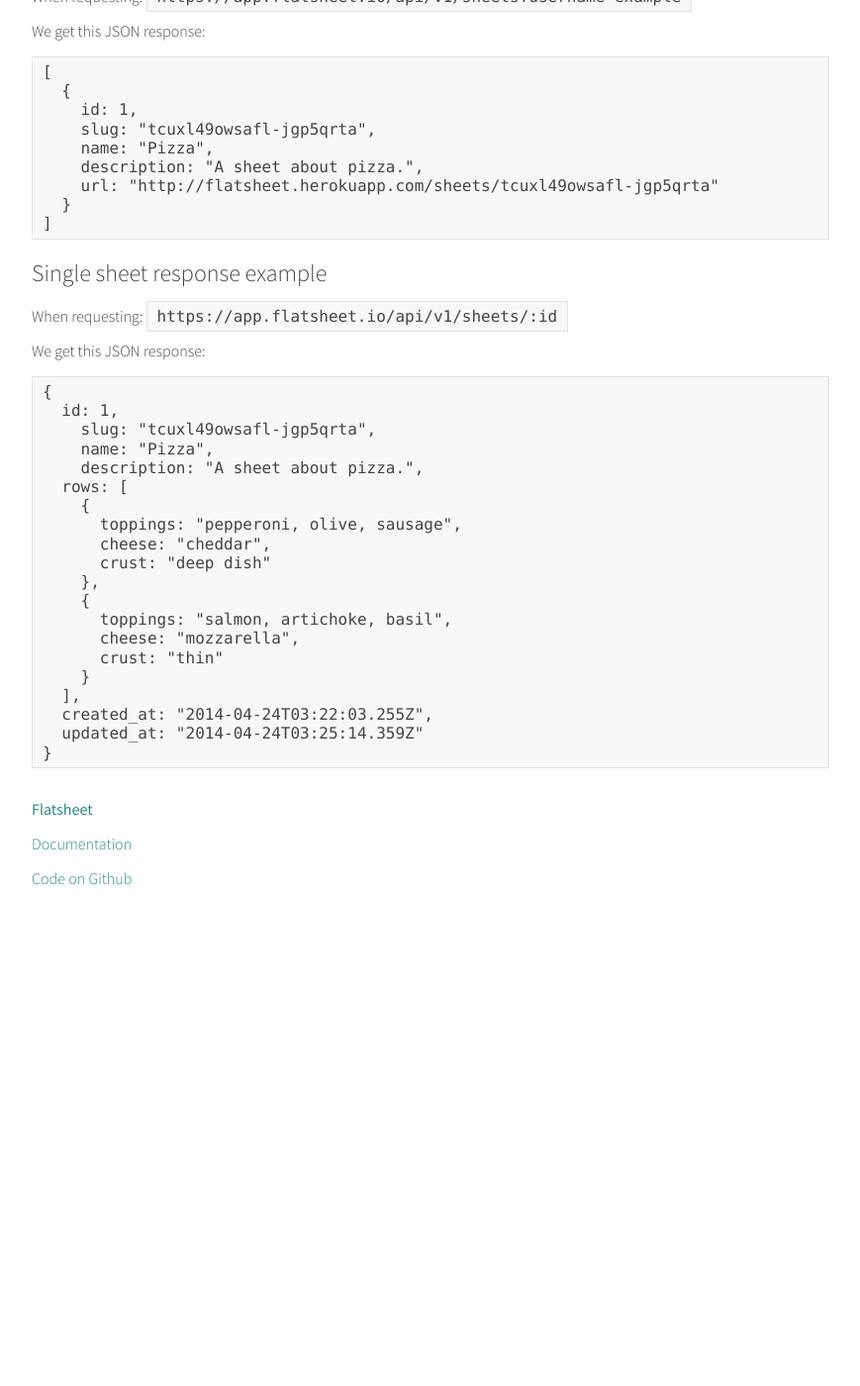
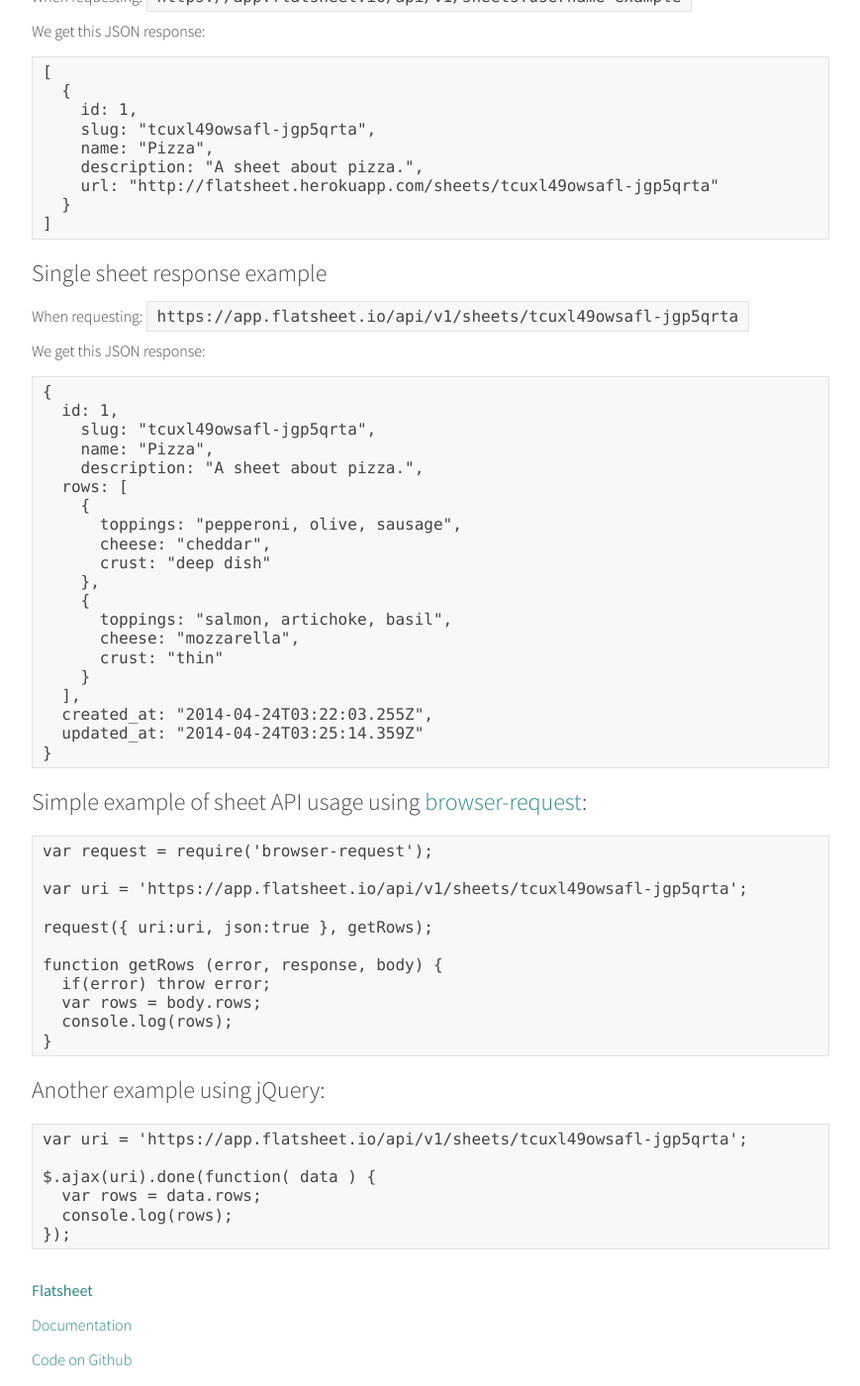
Before and after one commit to flatsheet/flatsheet.github.io, a Jekyll site: the page built from docs/index.md, in a window 1280 px wide and 1400 px high, scrolled down 295 px. Shown: the whole window at 99% size, without its empty margins (32-901 px from the left). Built offline with Jekyll 4.4.1, drawn with Linux system fonts in a browser that asks for light colours; nearby versions of some CDN libraries; Markdown is read by kramdown in place of the engine named in the settings; before the commit the page ends 1208 px from its top, so only the background shows below that.

Commit message:
update docs and fux front page typo

````diff
--- a/docs/index.md
+++ b/docs/index.md
@@ -8,7 +8,7 @@ There are currently two API endpoints.
 
 **To get a list of sheets:** [https://app.flatsheet.io/api/v1/sheets?username=example](https://app.flatsheet.io/api/v1/sheets?username=example)
 
-**To get individual sheets:** [https://app.flatsheet.io/api/v1/sheets/:id](https://app.flatsheet.io/api/v1/sheets/:id)
+**To get individual sheets:** [https://app.flatsheet.io/api/v1/sheets/:id](https://app.flatsheet.io/api/v1/sheets/tcuxl49owsafl-jgp5qrta)
 
 ## Sheet list response example
 
@@ -30,7 +30,7 @@ We get this JSON response:
 
 ## Single sheet response example
 
-When requesting: `https://app.flatsheet.io/api/v1/sheets/:id`
+When requesting: `https://app.flatsheet.io/api/v1/sheets/tcuxl49owsafl-jgp5qrta`
 
 We get this JSON response:
 
@@ -56,3 +56,30 @@ We get this JSON response:
   updated_at: "2014-04-24T03:25:14.359Z"
 }
 ```
+
+## Simple example of sheet API usage using [browser-request](http://npmjs.org/browser-request):
+
+```
+var request = require('browser-request');
+
+var uri = 'https://app.flatsheet.io/api/v1/sheets/tcuxl49owsafl-jgp5qrta';
+
+request({ uri:uri, json:true }, getRows);
+
+function getRows (error, response, body) {
+  if(error) throw error;
+  var rows = body.rows;
+  console.log(rows);
+}
+```
+
+## Another example using jQuery:
+
+```
+var uri = 'https://app.flatsheet.io/api/v1/sheets/tcuxl49owsafl-jgp5qrta';
+
+$.ajax(uri).done(function( data ) {
+  var rows = data.rows;
+  console.log(rows);
+});
+```
--- a/index.html
+++ b/index.html
@@ -36,7 +36,7 @@ layout: default
 
     <p>The current goals are to improve the editor UI to create the simplest possible editing experience, to create integrations with other tools, like syncing with Google Spreadsheets and dat, and to allow group collaboration on a dataset through the UI.</p>
 
-    <p>The prototype users Rails, Postgresql, Backbone, and modules from npm.</p>
+    <p>The prototype is built with Rails, Postgresql, Backbone, and modules from npm.</p>
 
     <h2>How can I use it?</h2>
     <p>Right now you can test out Flatsheet by <a href="https://app.flatsheet.io/users/sign_up">creating an account</a> and uploading a CSV file or a JSON file that contains an array of flat objects.</p>
````
